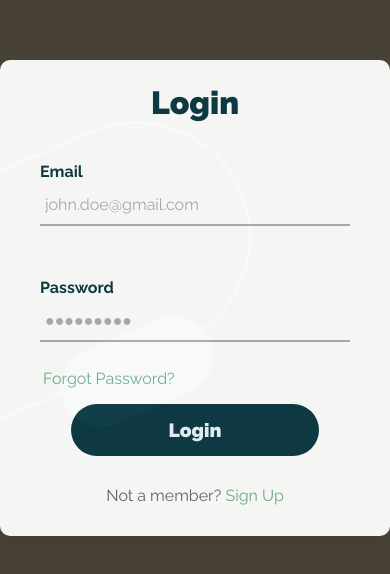
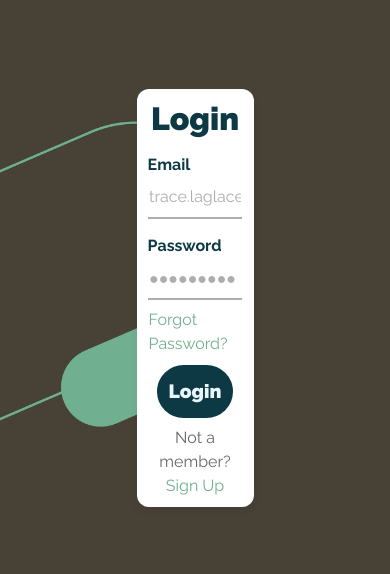
Before and after one commit to Goyave69/06_23_CDA_make_sense, a React (Vite) app in the folder frontend/: page / in a window 390 px wide. Shown: the part 124-698 px from the top of the page. Built offline with nearby package versions, Linux system fonts and the light colour scheme.

Commit message:
App.css responsive, fixed Signup page CSS issues

```diff
--- a/frontend/src/App.css
+++ b/frontend/src/App.css
@@ -14,11 +14,10 @@
 .center {
   display: flex;
   flex-direction: column;
-  max-width: 420px;
+  max-width: 30%;
   width: 100%;
   background: white;
-  opacity: 0.95;
-  border-radius: 10px;
+  border-radius: 0.75em;
   box-shadow: 0 5px 10px rgba(0, 0, 0, 0.05);
 }
 
@@ -28,7 +27,7 @@
 }
 
 .center form {
-  padding: 0 40px;
+  padding: 0 9.5%;
   box-sizing: border-box;
 }
 
@@ -39,15 +38,15 @@ form {
 }
 
 form .txt_field {
-  border-bottom: 2px solid #adadad;
-  margin: 25px 0;
+  border-bottom: 0.15em solid #adadad;
+  margin: 8% 0;
 }
 
 .txt_field input {
   width: 100%;
-  padding: 0 5px;
-  height: 40px;
-  font-size: 16px;
+  padding: 0 1.5%;
+  height: 2.5em;
+  font-size: 1em;
   border: none;
   background: none;
   outline: none;
@@ -55,13 +54,13 @@ form .txt_field {
 
 input::placeholder {
   color: #adadad;
-  font-size: 16px;
+  font-size: 1em;
 }
 
 .txt_field label {
 
   color: #0C3944;
-  font-size: 16px;
+  font-size: 1em;
   font-weight: 700;
   pointer-events: none;
   transition: 0.5s;
@@ -70,7 +69,7 @@ input::placeholder {
 
 .txt_field input:focus~label,
 .txt_field input:valid~label {
-  top: -5px;
+  top: -1%;
   color: #2691d9;
 }
 
@@ -80,7 +79,7 @@ input::placeholder {
 }
 
 .pass {
-  margin: 0 0 4% 1%;
+  margin: 0 0 10% 1%;
   color: #70AF90;
   cursor: pointer;
 }
--- a/frontend/src/pages/LoginPage.jsx
+++ b/frontend/src/pages/LoginPage.jsx
@@ -45,7 +45,7 @@ export default function LoginPage() {
               onChange={(e) => setInputEmail(e.target.value)}
               value={inputEmail}
               name="InputEmail"
-              placeholder="john.doe@gmail.com"
+              placeholder="trace.laglace@coolrasta.com"
               required
             />
           </div>
--- a/frontend/src/pages/SignUpPage.jsx
+++ b/frontend/src/pages/SignUpPage.jsx
@@ -40,11 +40,13 @@ export default function SignUpPage() {
     <div className="main" style={{ backgroundColor: "#9B084F" }}>
       <div
         className="center"
-        style={{ paddingBottom: "3%", color: "#0C3944", height: "97%" }}
+        style={{ color: "#0C3944", height: "88%", maxHeight: "800px" }}
       >
-        <h1 style={{ fontWeight: 900, fontSize: "2rem" }}>Sign Up</h1>
-        <form method="post" onSubmit={handleSubmit}>
-          <div className="txt_field">
+        <h1 style={{ fontWeight: 900, fontSize: "2rem", marginBottom: "5%" }}>
+          Sign Up
+        </h1>
+        <form method="post" onSubmit={handleSubmit} style={{ padding: "0 8%" }}>
+          <div className="txt_field" style={{ marginTop: 0 }}>
             <span />
             <label htmlFor="InputFirstname" style={{ fontWeight: 700 }}>
               {" "}
@@ -59,7 +61,7 @@ export default function SignUpPage() {
               required
             />
           </div>
-          <div className="txt_field">
+          <div className="txt_field" style={{ marginTop: 0 }}>
             <span />
             <label htmlFor="InputLastname" style={{ fontWeight: 700 }}>
               {" "}
@@ -74,7 +76,7 @@ export default function SignUpPage() {
               required
             />
           </div>
-          <div className="txt_field">
+          <div className="txt_field" style={{ marginTop: 0 }}>
             <span />
             <label htmlFor="InputBirthdate" style={{ fontWeight: 700 }}>
               {" "}
@@ -89,7 +91,7 @@ export default function SignUpPage() {
               required
             />
           </div>
-          <div className="txt_field">
+          <div className="txt_field" style={{ marginTop: 0 }}>
             <span />
             <label htmlFor="InputEmail" style={{ fontWeight: 700 }}>
               {" "}
@@ -102,11 +104,15 @@ export default function SignUpPage() {
               name="InputEmail"
               placeholder="goyave.lebrave@oasis.com"
               required
+              style={{ marginBottom: 0 }}
             />
           </div>
-          <div className="txt_field">
+          <div className="txt_field" style={{ marginTop: 0 }}>
             <span />
-            <label htmlFor="InputPassword" style={{ fontWeight: 700 }}>
+            <label
+              htmlFor="InputPassword"
+              style={{ fontWeight: 700, margin: "0, 0" }}
+            >
               Password*
             </label>
             <input
@@ -125,7 +131,7 @@ export default function SignUpPage() {
             style={{
               fontWeight: 900,
               backgroundColor: "#0C3944",
-              marginTop: "5%",
+              margin: "2.5% 10% 5% 10%",
             }}
           />
         </form>
```
